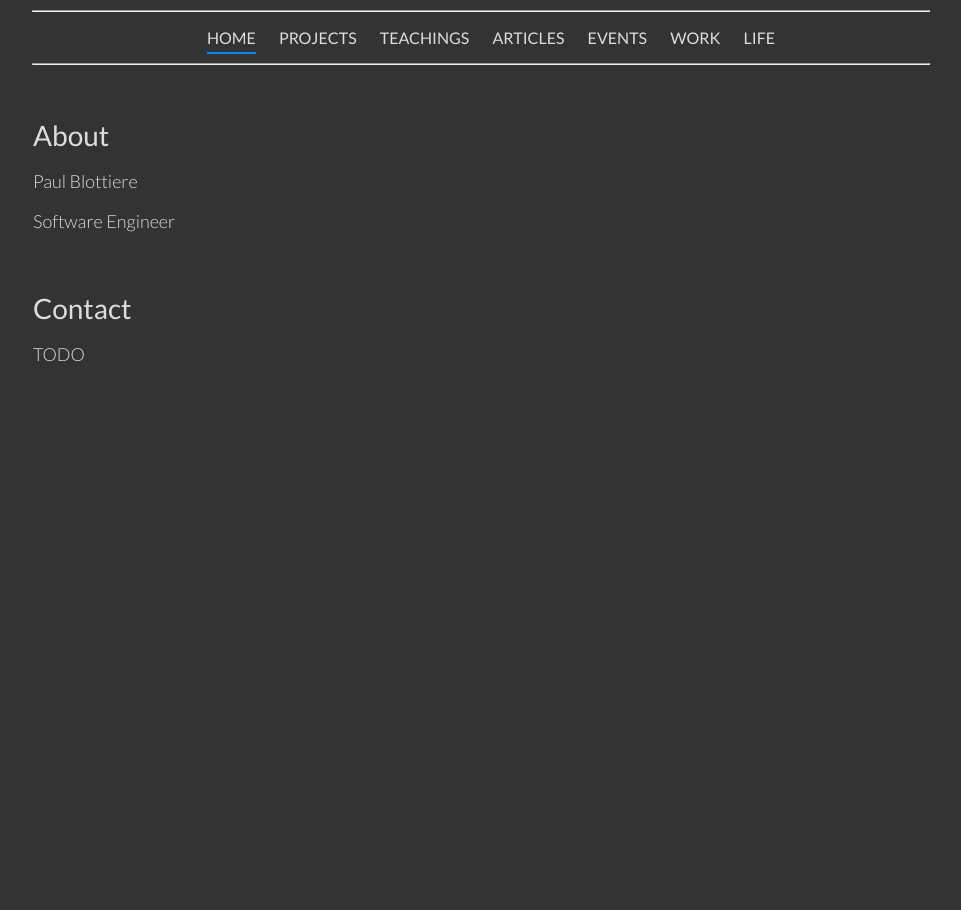
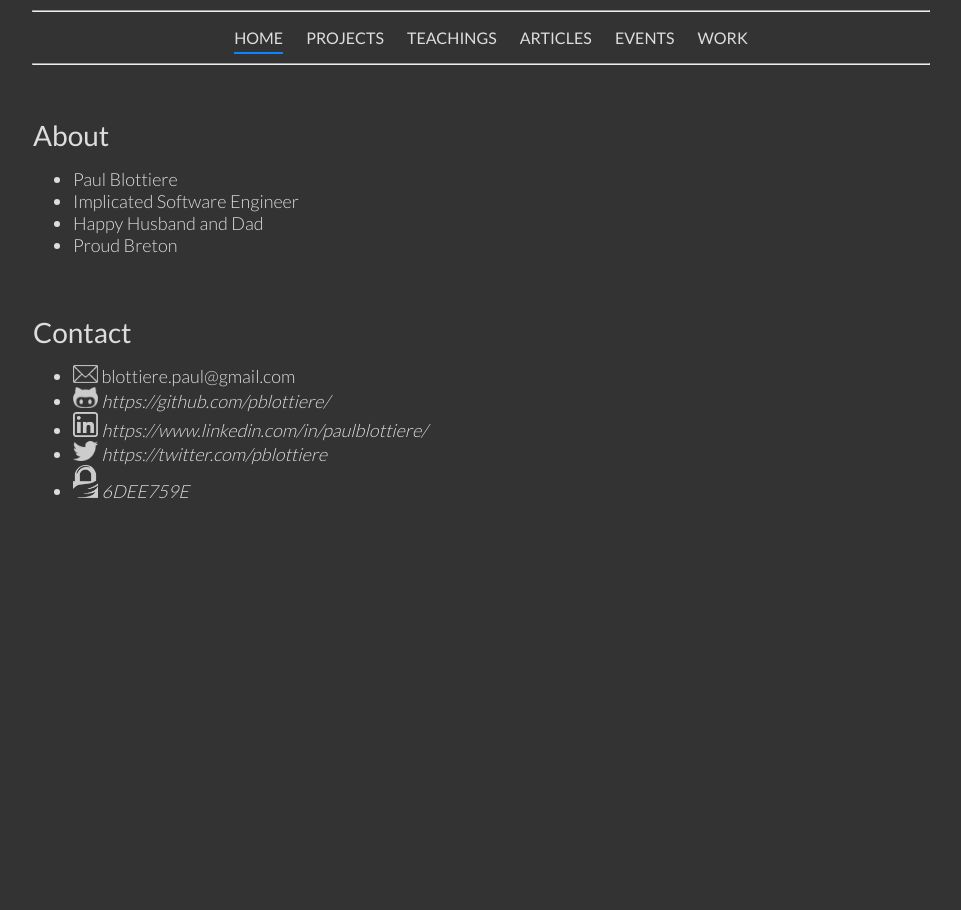
Before and after one commit to pblottiere/pblottiere.github.io, a Jekyll site: the page built from index.md, in a window 1280 px wide. Shown: the whole page, without its empty margins (159-1120 px from the left). Built offline with Jekyll 4.4.1, drawn with Linux system fonts in a browser that asks for light colours; comment, search, counter and statistics services are not loaded; our own code applies the rules of GitHub Pages for plain Markdown files.

Commit message:
Update contact part

```diff
--- a/_data/nav.json
+++ b/_data/nav.json
@@ -22,9 +22,5 @@
   {
     "title": "Work",
     "url": "/work/"
-  },
-  {
-    "title": "Life",
-    "url": "/life/"
   }
 ]
--- a/_sass/_main.scss
+++ b/_sass/_main.scss
@@ -100,3 +100,9 @@ hr {
   margin-top: 10px;
   height: 0px;
 }
+
+.center-image
+{
+    margin: 0 auto;
+    //display: block;
+}
--- a/index.md
+++ b/index.md
@@ -4,11 +4,16 @@ layout: left
 
 # About
 
-Paul Blottiere
-
-Software Engineer
+  - {:.item} Paul Blottiere
+  - {:.item} Implicated Software Engineer
+  - {:.item} Happy Husband and Dad
+  - {:.item} Proud Breton
 
 <br/>
 # Contact
 
-TODO
+  - {:.item} <img src="mail.png" alt="alt text" width="25px"> blottiere.paul@gmail.com
+  - {:.item} <img src="github.png" alt="alt text" width="25px"> <a href="https:/github.com/pblottiere/"> _https://github.com/pblottiere/_</a>
+  - {:.item} <img src="in.png" alt="alt text" width="25px"> <a href="https://www.linkedin.com/in/paulblottiere/"> _https://www.linkedin.com/in/paulblottiere/_</a>
+  - {:.item} <img src="twitter.png" alt="alt text" width="25px"><a href="https://twitter.com/pblottiere"> _https://twitter.com/pblottiere_</a>
+  - {:.item} <img src="gpg.png" alt="alt text" width="25px"><a href="gpg_public.asc"> _6DEE759E_</a>
```
Also changed, not shown: articles/index.md (+1 -1 lines), projects/index.md (+2 -2 lines), teachings/index.md (+9 -2 lines), github.png (added), gpg.png (added), in.png (added), mail.png (added), twitter.png (added), 1 other file.
